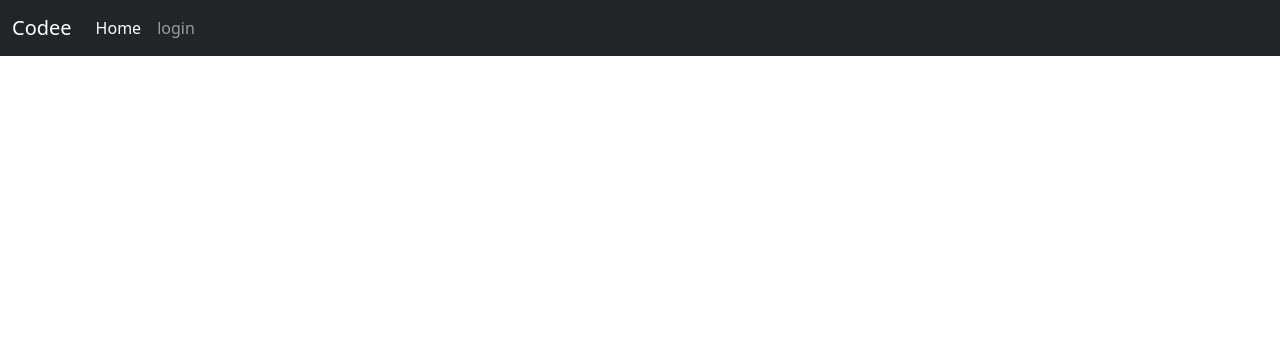
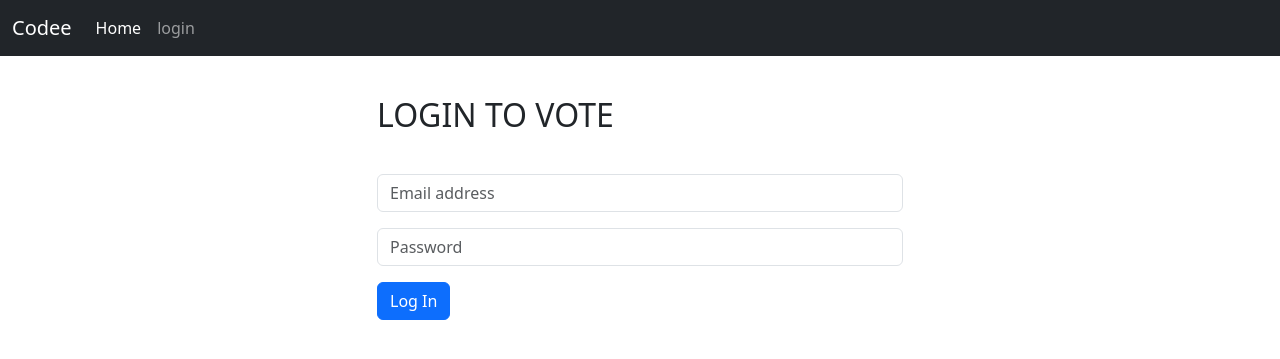
Before and after one commit to iamduse/polling_app, a Django app: page /home in a window 1280 px wide. Shown: the top 359 px of the page. Run offline with Django 5.2, Linux system fonts and the light colour scheme.

Commit message:
completed login and logout logic

```diff
--- a/poll_app/templates/navbar.html
+++ b/poll_app/templates/navbar.html
@@ -12,11 +12,12 @@
 
           {% if user.is_authenticated %}
             <li class="nav-item">
-                <a class="nav-link" href="{ % url 'user_logout' %}">logout</a>
+              <a class="nav-link" href="{% url 'logout' %}">Logout</a>
+
             </li>
           {%else%}
             <li class="nav-item">
-                <a class="nav-link" href="{ % url 'user_login' %}">login</a>
+                <a class="nav-link" href="{% url 'home' %}">login</a>
             </li>
           {%endif%}
       </ul>
--- a/poll_app/urls.py
+++ b/poll_app/urls.py
@@ -4,7 +4,7 @@ from . import views
 
 urlpatterns = [
     path("home" , views.home,  name="home"),
-    path("login/" , views.user_login,  name="login"),
-    #path("/logout/" , views.user_logout,  name="logout")
+    #path("login/" , views.user_login,  name="login"),
+    path("logout" , views.user_logout,  name="logout")
 
 ]
--- a/poll_app/views.py
+++ b/poll_app/views.py
@@ -6,29 +6,33 @@ from django.contrib import messages
 
 # Create your views here.
 def home(request):
-    return render(request, 'index.html', {})
+     #return render(request, 'index.html', {})
+  # check if the user is login in
+     if request.method == "POST":
+         email = request.POST["email"]
+         password = request.POST["password"]
+         user = authenticate(request, username=email, password=password)
+         if user is not None:
+             login(request, user)
+             messages.success(request, "Successfully Login In. Now You can VoteVote 😎 ")
+             return redirect("home")
+         else:
+             messages.error(request, "There is error please login in again")
+             return redirect("login")
+     else:
+         return render(request, 'login.html', {})
+
 
 
 
 def user_login(request):
-    # check if the user is login in
-    if request.method == "POST":
-        email = request.POST["email"]
-        password = request.POST["password"]
-        user = authenticate(request, username=email, password=password)
-        if user is not None:
-            login(request, user)
-            messages.success(request, "Successfully Login In. Now You can VoteVote 😎 ")
-            return redirect("home")
-        else:
-            messages.error(request, "There is error please login in again")
-            return redirect("home")
-    else:
-        return render(request, 'login.html', {})
+    pass
+
+
 
 
 
 def user_logout(request):
     logout(request)
     messages.success(request, message="You have been logout successfully. see you again ")
-    return  redirect("user_login")
+    return  redirect("home")
```
Also changed, not shown: poll_app/templates/logout.html (+2 -9 lines), db.sqlite3, poll_app/templates/login.html (line endings or trailing spaces).
